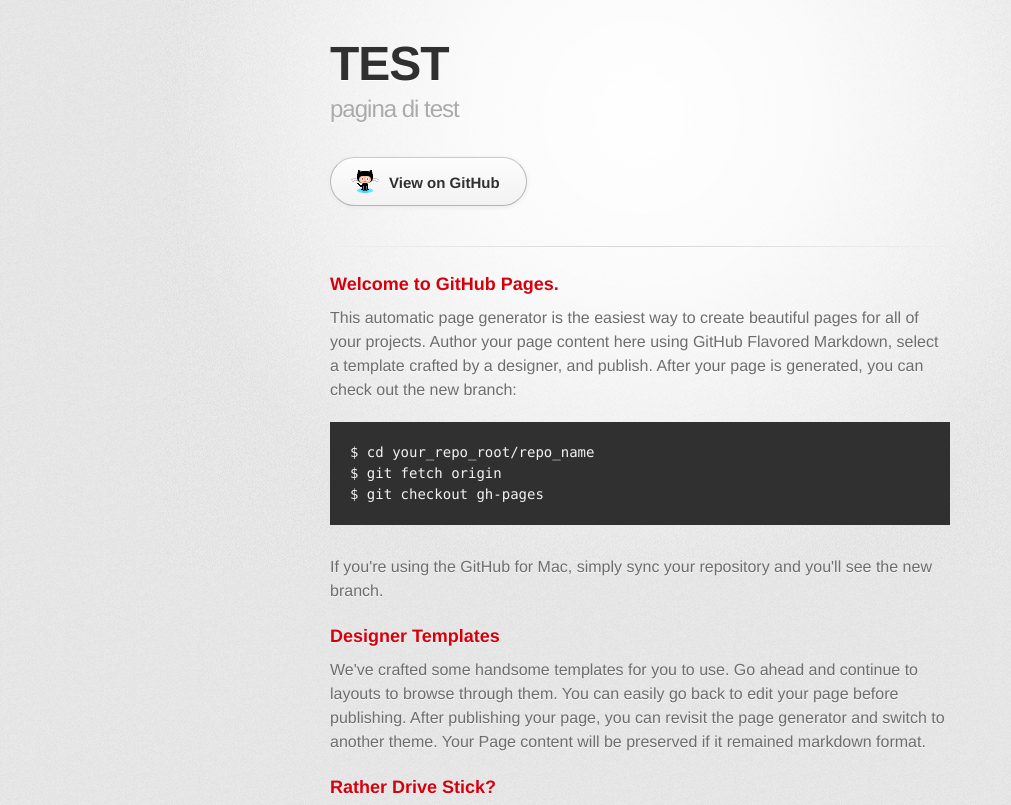
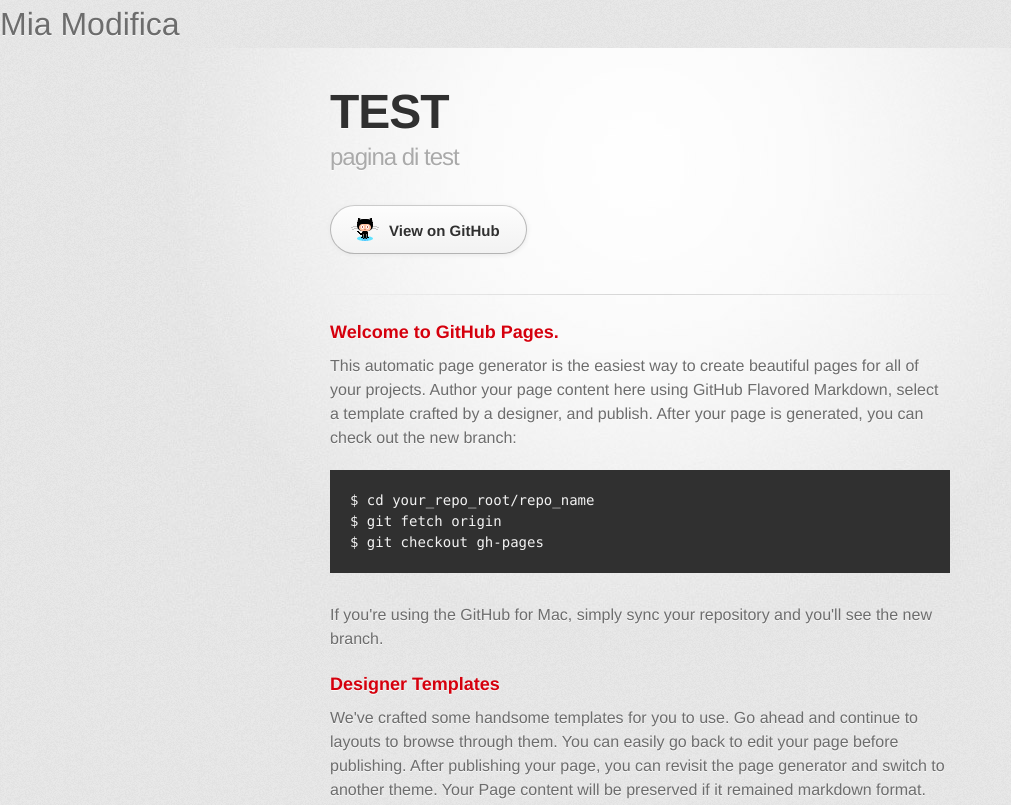
Before and after one commit to make-tick/make-tick.github.io, a plain HTML site: page index.html in a window 1280 px wide. Shown: the top 805 px of the page, without its empty margins (0-1011 px from the left). Drawn offline with Linux system fonts and the light colour scheme; a web font is replaced by a local one.

Commit message:
test modifica

```diff
--- a/index.html
+++ b/index.html
@@ -14,6 +14,7 @@
   </head>
 
   <body>
+	<h1>Mia Modifica</h1>
     <div id="container">
       <div class="inner">
 
```
